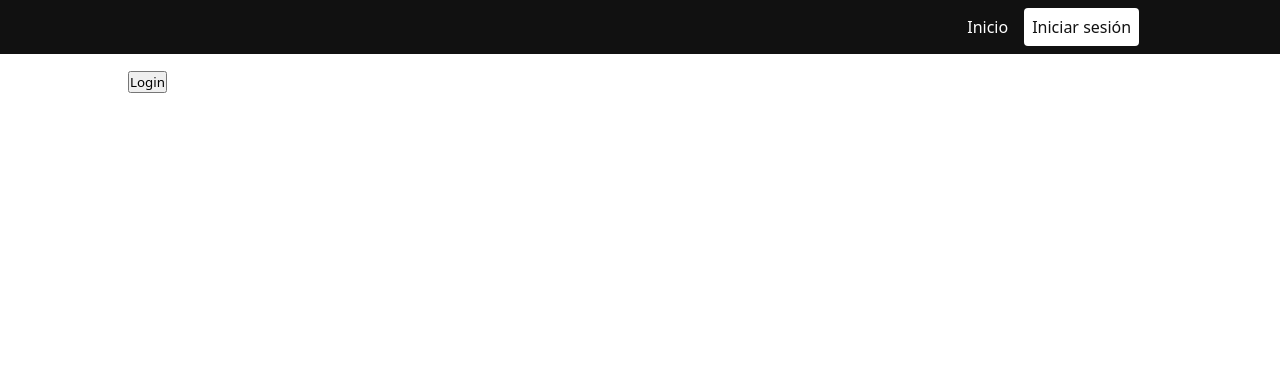
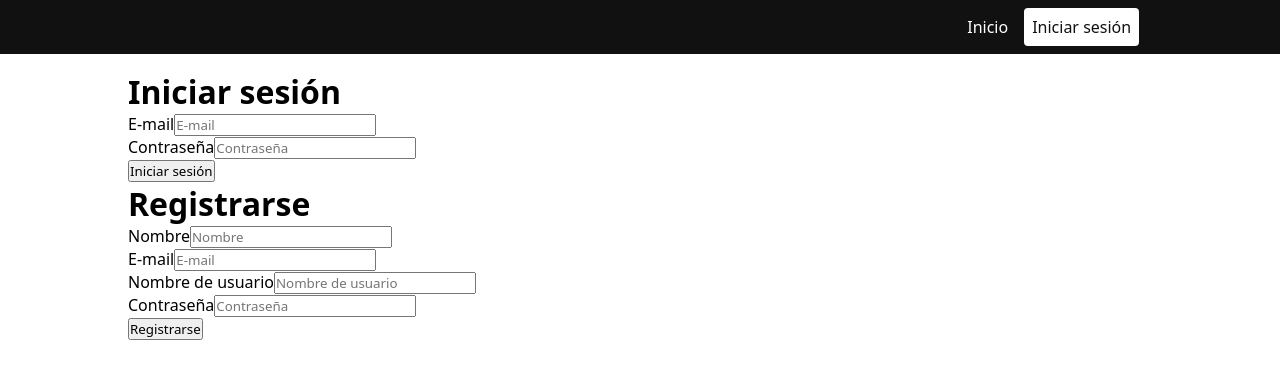
Before and after one commit to LuisLiraC/proyecto-viii, a Next.js app: page /login in a window 1280 px wide. Shown: the top 378 px of the page. Built offline with nearby package versions, Linux system fonts and the light colour scheme.

Commit message:
sign in and sign up

```diff
--- a/hooks/useAuth.tsx
+++ b/hooks/useAuth.tsx
@@ -3,26 +3,64 @@ import { useRouter } from "next/router";
 
 interface AuthContextData {
   isLogged: boolean;
-  signIn: () => Promise<void>;
+  signIn: (credentials: Credentials) => Promise<void>;
   signOut: () => Promise<void>;
+  signUp: (newUser: newUser) => Promise<void>;
 }
 
+type Credentials = {
+  email: string;
+  password: string;
+}
+
+type newUser = {
+  name: string;
+  username: string;
+  email: string;
+  password: string;
+}
 export const AuthContext = createContext<AuthContextData>({} as AuthContextData);
 
 function useAuthProvider() {
   const [isLogged, setIsLogged] = useState(false);
   const router = useRouter();
 
-  const signIn = async () => {
-    document.cookie = "token=true";
+  const signIn = async (credentials: Credentials) => {
+    const res = await fetch('/api/v1/auth/sign_in', {
+      method: "POST",
+      headers: {
+        "Content-Type": "application/json",
+      },
+      body: JSON.stringify(credentials),
+    });
+
+    const data = await res.json();
+
+    document.cookie = `token=${data.token}`;
     setIsLogged(true);
-    router.push("/profile");
+    await router.push("/profile");
+  };
+
+  const signUp = async (newUser: newUser) => {
+    const res = await fetch('/api/v1/auth/sign_up', {
+      method: "POST",
+      headers: {
+        "Content-Type": "application/json",
+      },
+      body: JSON.stringify(newUser),
+    });
+
+    const data = await res.json();
+
+    document.cookie = `token=${data.token}`;
+    setIsLogged(true);
+    await router.push("/profile");
   };
 
   const signOut = async () => {
     document.cookie = "token=false; expires=Thu, 01 Jan 1970 00:00:00 UTC";
     setIsLogged(false);
-    router.push("/");
+    await router.push("/");
   };
 
   useEffect(() => {
@@ -34,7 +72,8 @@ function useAuthProvider() {
   return {
     isLogged,
     signIn,
-    signOut
+    signOut,
+    signUp
   };
 }
 
--- a/pages/api/v1/auth/sign_in.ts
+++ b/pages/api/v1/auth/sign_in.ts
@@ -17,9 +17,12 @@ export default async function handler(req: NextApiRequest, res: NextApiResponse)
   const userProfileRepository = new PostgresUserProfileRepository(postgres);
 
   const user = await authUserRepository.findByEmail(email);
+
+  if (!user) return res.status(400).json({ message: 'Invalid credentials' });
+
   const passwordMatch = await bcrypt.compare(password, user.password);
 
-  if (!user || !passwordMatch) return res.status(400).json({ message: 'Invalid credentials' });
+  if (!passwordMatch) return res.status(400).json({ message: 'Invalid credentials' });
 
   const userProfile = await userProfileRepository.findById(user.id);
 
--- a/pages/login/index.tsx
+++ b/pages/login/index.tsx
@@ -1,13 +1,116 @@
+import { useState } from "react";
 import { useAuth } from "@/hooks/useAuth";
 
 export default function Login() {
-  const { signIn } = useAuth();
+  const [email, setEmail] = useState("");
+  const [password, setPassword] = useState("");
+  const [name, setName] = useState("");
+  const [username, setUserName] = useState("");
+
+  const { signIn, signUp } = useAuth();
+
+  const handleLogin = async (e: any) => {
+    e.preventDefault();
+    if (!email || !password) {
+      return;
+    }
+
+    await signIn({ email, password });
+  };
+
+  const handleRegister = async (e: any) => {
+    e.preventDefault();
+    if (!email || !password || !name || !username) {
+      return;
+    }
+
+    // verify username is available
+    const res = await fetch('/api/v1/auth/username_available', {
+      method: "POST",
+      headers: {
+        "Content-Type": "application/json",
+      },
+      body: JSON.stringify({ username }),
+    });
+
+    const data = await res.json();
+
+    if (!data.is_available) {
+      alert("El nombre de usuario no está disponible");
+      return;
+    }
+
+    await signUp({ email, password, name, username });
+  };
 
   return (
     <div>
-      <button onClick={signIn}>
-        Login
-      </button>
+      <div>
+        <h1>Iniciar sesión</h1>
+        <form onSubmit={handleLogin}>
+          <div>
+            <label htmlFor="email">E-mail</label>
+            <input
+              type="email"
+              placeholder="E-mail"
+              value={email}
+              onChange={(e) => setEmail(e.target.value.trim())}
+            />
+          </div>
+          <div>
+            <label htmlFor="password">Contraseña</label>
+            <input
+              type="password"
+              placeholder="Contraseña"
+              value={password}
+              onChange={(e) => setPassword(e.target.value)}
+            />
+          </div>
+          <button type="submit">Iniciar sesión</button>
+        </form>
+      </div>
+      <div>
+        <h1>Registrarse</h1>
+        <form onSubmit={handleRegister}>
+          <div>
+            <label htmlFor="name">Nombre</label>
+            <input
+              type="text"
+              placeholder="Nombre"
+              value={name}
+              onChange={(e) => setName(e.target.value.trim())}
+            />
+          </div>
+          <div>
+            <label htmlFor="email">E-mail</label>
+            <input
+              type="email"
+              placeholder="E-mail"
+              value={email}
+              onChange={(e) => setEmail(e.target.value.trim())}
+            />
+          </div>
+          <div>
+            <label htmlFor="username">Nombre de usuario</label>
+            <input
+              type="text"
+              placeholder="Nombre de usuario"
+              value={username}
+              onChange={(e) => setUserName(e.target.value.trim())}
+            />
+          </div>
+          <div>
+            <label htmlFor="password">Contraseña</label>
+            <input
+              type="password"
+              placeholder="Contraseña"
+              value={password}
+              onChange={(e) => setPassword(e.target.value)}
+            />
+          </div>
+          <button type="submit">Registrarse</button>
+        </form>
+      </div>
     </div>
   );
 }
```
